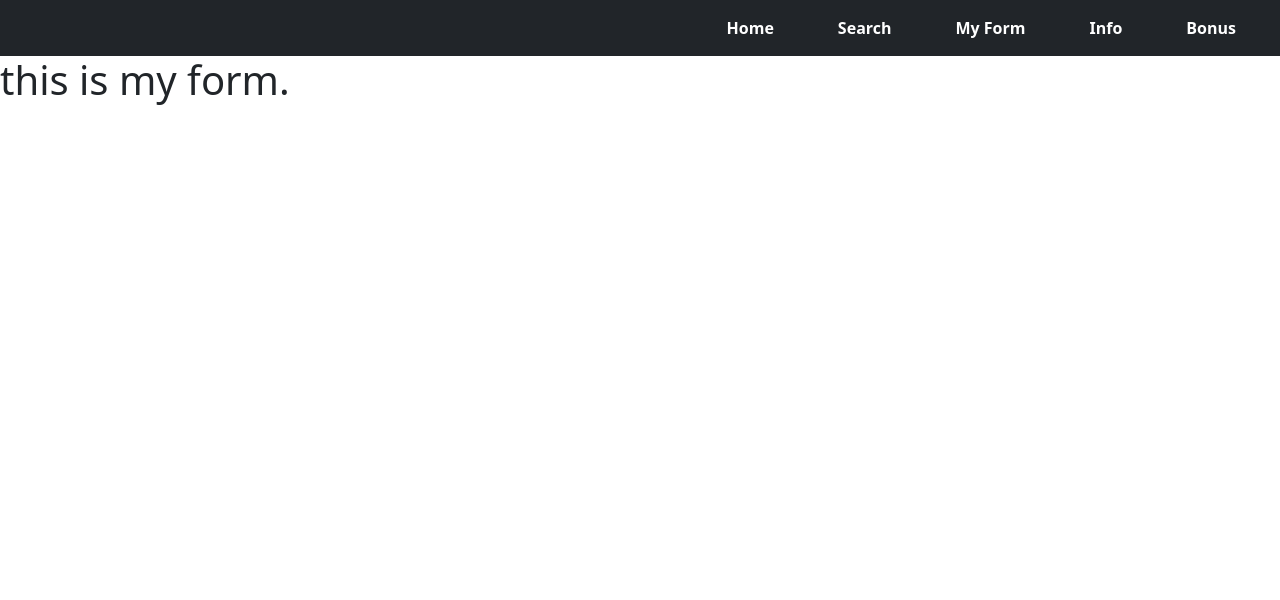
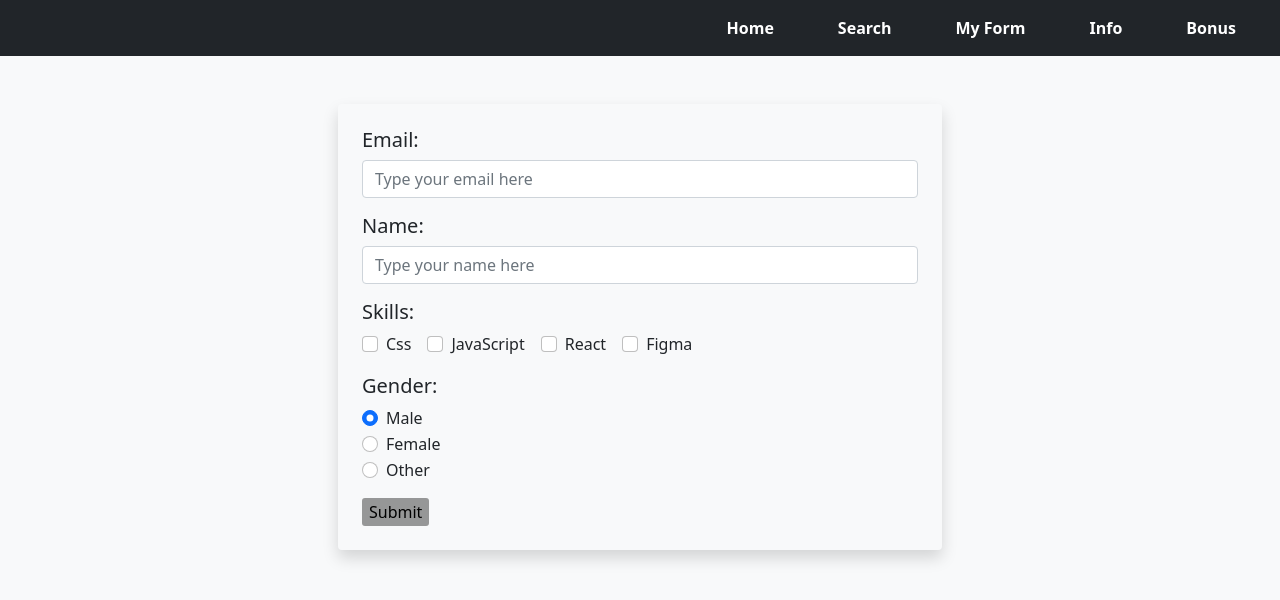
Before and after one commit to naeemmahmud70/Prolific-Analytics-, a React (Create React App) app: page /form in a window 1280 px wide. Shown: the top 600 px of the page. Built offline with nearby package versions, Linux system fonts and the light colour scheme.

Commit message:
my form page are developed

```diff
--- /dev/null
+++ b/src/Components/MyForm/MyForm.css
@@ -0,0 +1,6 @@
+.submit-button{
+    background-color: rgba(128, 128, 128, 0.808);
+    border: 0;
+    border-radius: 3px;
+    padding: 2px 7px ;
+}
--- a/src/Components/MyForm/MyForm.js
+++ b/src/Components/MyForm/MyForm.js
@@ -1,10 +1,72 @@
 import React from 'react';
+import './MyForm.css'
+import { useForm } from "react-hook-form";
 
 const MyForm = () => {
+
+    const { register, handleSubmit, reset, formState: { errors } } = useForm();
+    const onSubmit = data => {
+        console.log(data)
+        reset();
+    };
+
+
     return (
-        <div>
-            <h1>this is my form.</h1>
-        </div>
+        <section style={{ height: "100vh" }} className="p-5 bg-light">
+            <div className="row d-flex  justify-content-center">
+                <form className="col-md-6 col-10 shadow p-4 rounded" onSubmit={handleSubmit(onSubmit)} >
+
+                    <h5>Email:</h5>
+                    <div className="form-group">
+                        <input className="form-control" type="email" placeholder="Type your email here" {...register("email", { required: true })} />
+                        {errors.email && <span className="text-danger">Email field is required</span>}
+                    </div>
+
+                    <h5 className="mt-3">Name:</h5>
+                    <div className="form-group">
+                        <input className="form-control" type="text" placeholder="Type your name here" {...register("name", { required: true })} />
+                        {errors.name && <span className="text-danger">Name field is required</span>}
+                    </div>
+
+                    <h5 className="mt-3">Skills:</h5>
+                    <div class="form-check form-check-inline">
+                        <input {...register("skill", { required: true })} class="form-check-input" type="checkbox" id="inlineCheckbox1" value="Css"></input>
+                        <label class="form-check-label" for="inlineCheckbox1">Css</label>
+                    </div>
+                    <div class="form-check form-check-inline">
+                        <input {...register("skill")} class="form-check-input" type="checkbox" id="inlineCheckbox1" value="JavaScript"></input>
+                        <label class="form-check-label" for="inlineCheckbox1">JavaScript</label>
+                    </div>
+                    <div class="form-check form-check-inline">
+                        <input {...register("skill")} class="form-check-input" type="checkbox" id="inlineCheckbox1" value="React"></input>
+                        <label class="form-check-label" for="inlineCheckbox1">React</label>
+                    </div>
+                    <div class="form-check form-check-inline">
+                        <input {...register("skill")} class="form-check-input" type="checkbox" id="inlineCheckbox1" value="Figma"></input>
+                        <label class="form-check-label" for="inlineCheckbox1">Figma</label>
+                    </div>
+                    {errors.skill && <span className="text-danger">Skills field is required</span>}
+
+                    <h5 className="mt-3">Gender:</h5>
+                    <div class="form-check">
+                        <input {...register("Gender")} class="form-check-input" type="radio" name="exampleRadios" id="exampleRadios1" value="male" checked></input>
+                        <label class="form-check-label" for="exampleRadios1">Male</label>
+                    </div>
+                    <div class="form-check">
+                        <input {...register("Gender")} class="form-check-input" type="radio" name="exampleRadios" id="exampleRadios2" value="female"></input>
+                        <label class="form-check-label" for="exampleRadios2">Female</label>
+                    </div>
+                    <div class="form-check">
+                        <input {...register("Gender")} class="form-check-input" type="radio" name="exampleRadios" id="exampleRadios2" value="other"></input>
+                        <label class="form-check-label" for="exampleRadios2">Other</label>
+                    </div>
+
+                    <div className="form-group mt-3">
+                        <input className="submit-button" type="submit" />
+                    </div>
+                </form>
+            </div>
+        </section>
     );
 };
 
--- a/src/Components/Search/Search.js
+++ b/src/Components/Search/Search.js
@@ -1,5 +1,4 @@
 import React, { useState } from 'react';
-
 
 const Search = () => {
 
```
